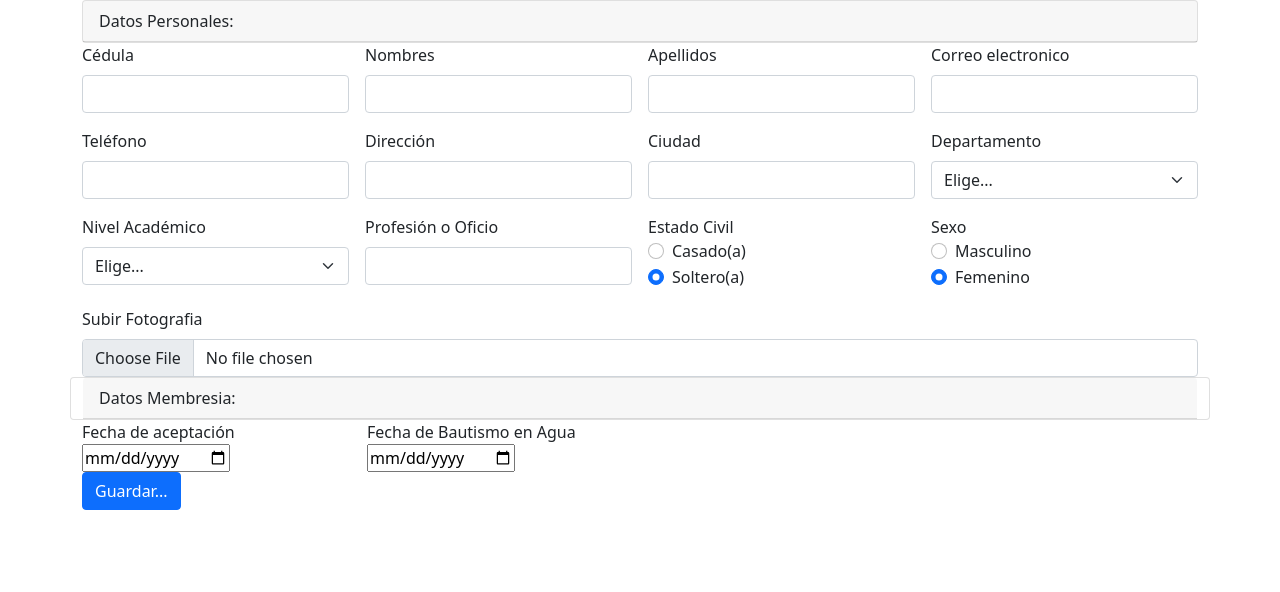
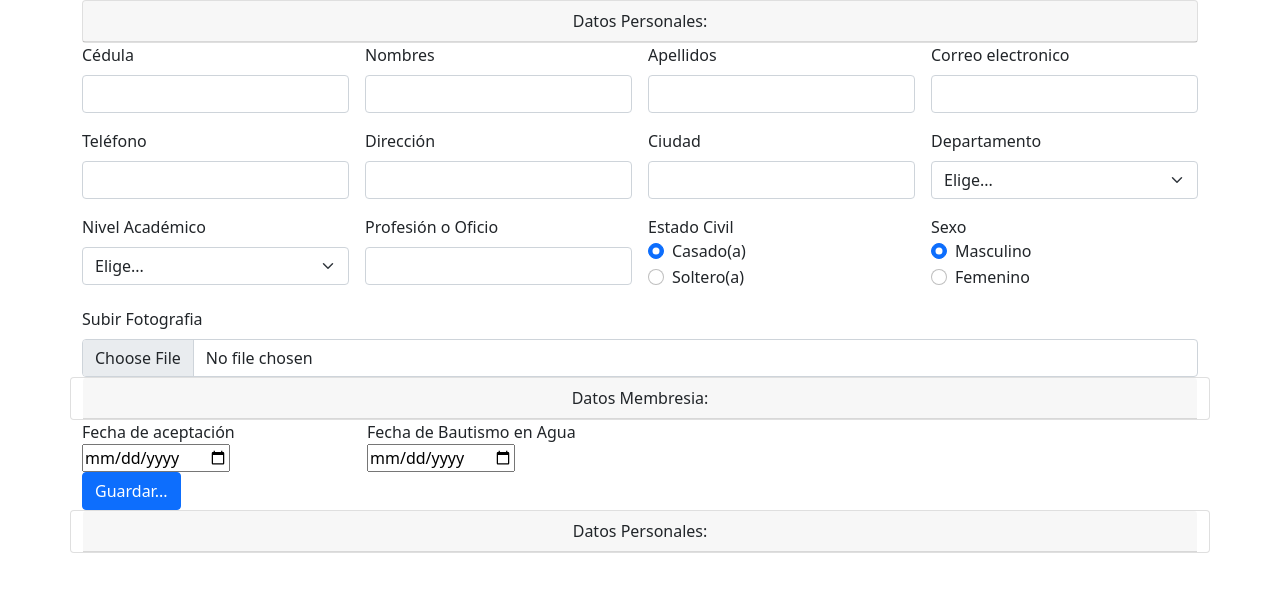
Before and after one commit to manzanareslopezdionicio/appwebcp, a Flask app: page /form/ in a window 1280 px wide. Shown: the part 56-648 px from the top of the page. Run offline with Flask 2, Linux system fonts and the light colour scheme; some libraries are stand-ins or nearby versions.

Commit message:
actualizar el formulario

```diff
--- a/templates/base.html
+++ b/templates/base.html
@@ -12,7 +12,7 @@
 <title>{% block titulo %} {% endblock %}</title>
 </head>
 <body>
-    <nav class="navbar navbar-expand navbar-dark bg-primary " >
+    <nav class="navbar navbar-expand navbar-dark bg-primary">
         <div class="container">
             <a class="navbar-brand" href="{{url_for('index')}}">Inicio</a>
             <ul class="navbar-nav me-auto mt-2 mt-lg-0">
--- a/templates/form.html
+++ b/templates/form.html
@@ -3,7 +3,7 @@
 {% block titulo %} Registro de miembros {% endblock %}
 
 {% block contenido %}
-<div class="card">
+<div class="card text-center">
     <div class="card-header">
         Datos Personales:
     </div>
@@ -64,13 +64,13 @@
     <div class="col-md-3">
         <label for="">Estado Civil</label>
         <div class="form-check">
-            <input class="form-check-input" type="radio" name="estadocivil" id="flexRadioDefault1">
+            <input class="form-check-input" type="radio" name="estadocivil" id="flexRadioDefault1" checked>
             <label class="form-check-label" for="flexRadioDefault1">
               Casado(a)
             </label>
           </div>
           <div class="form-check">
-            <input class="form-check-input" type="radio" name="estadocivil" id="flexRadioDefault2" checked>
+            <input class="form-check-input" type="radio" name="estadocivil" id="flexRadioDefault2">
             <label class="form-check-label" for="flexRadioDefault2">
               Soltero(a)
             </label>
@@ -79,13 +79,13 @@
     <div class="col-md-3">
         <label for="">Sexo</label>
         <div class="form-check">
-            <input class="form-check-input" type="radio" name="sexo" id="flexRadioDefault1">
+            <input class="form-check-input" type="radio" name="sexo" id="flexRadioDefault1" checked>
             <label class="form-check-label" for="flexRadioDefault1">
               Masculino
             </label>
           </div>
           <div class="form-check">
-            <input class="form-check-input" type="radio" name="sexo" id="flexRadioDefault2" checked>
+            <input class="form-check-input" type="radio" name="sexo" id="flexRadioDefault2">
             <label class="form-check-label" for="flexRadioDefault2">
               Femenino
             </label>
@@ -97,7 +97,7 @@
     </div>
 </div>
 
-<div class="card">
+<div class="card text-center">
     <div class="card-header">
         Datos Membresia:
     </div>
@@ -105,12 +105,10 @@
     <div class="col-md-3">
         <label for="">Fecha de aceptación</label>
         <input type="date" name="fechaaceptacion" id="fechaaceptacion">
-
     </div>
     <div class="col-md-3">
         <label for="">Fecha de Bautismo en Agua</label>
         <input type="date" name="fechaaceptacion" id="fechaaceptacion">
-
     </div>
 
     <div class="col-12">
@@ -118,4 +116,10 @@
     </div>
   </form>
 
+  <div class="card text-center">
+    <div class="card-header">
+        Datos Personales:
+    </div>
+</div>
+
 {% endblock %}
```
